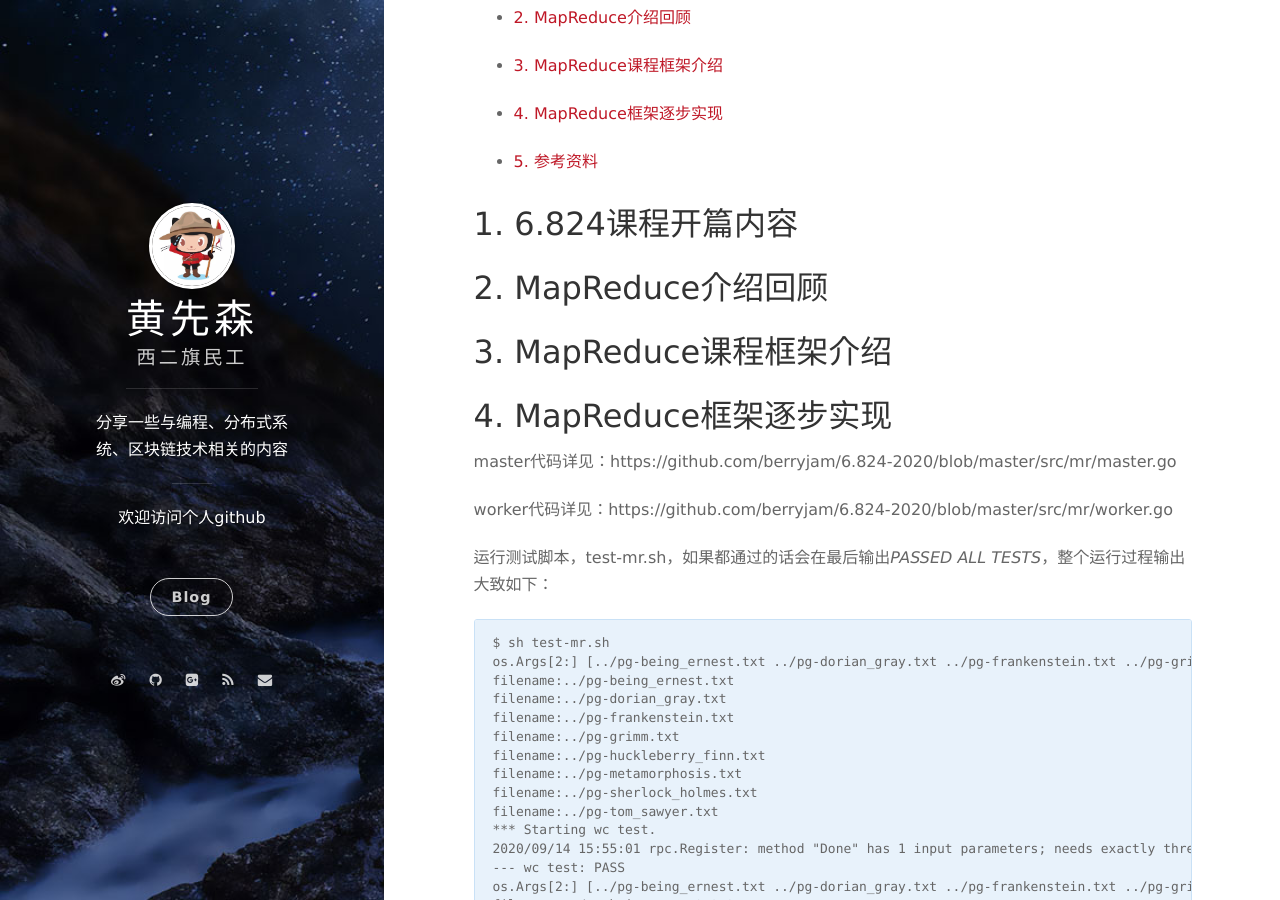
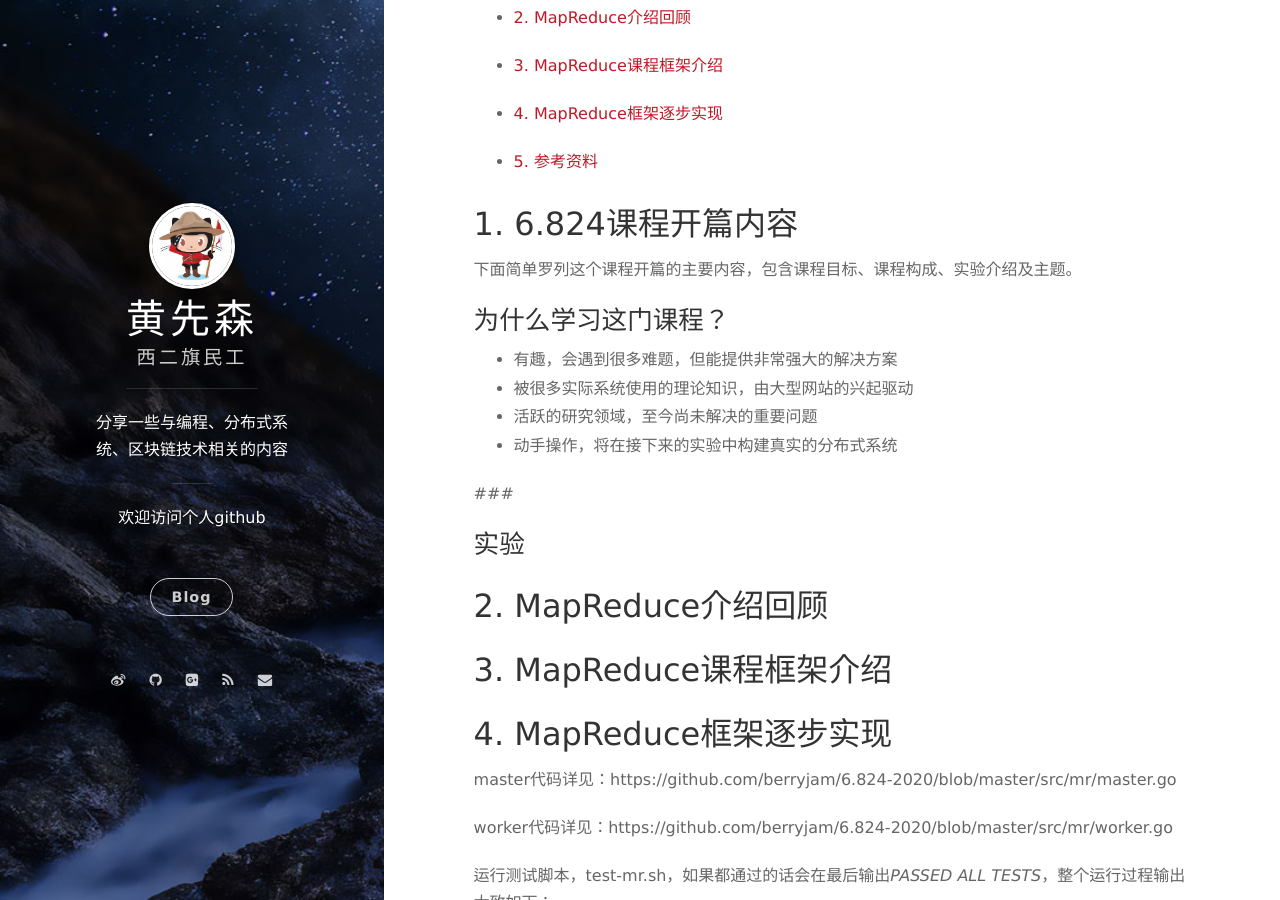
Before and after one commit to berryjam/berryjam.github.io, a Jekyll site: the page built from _posts/2020-09-12-6.824分布式系统课程系列(一):开篇&MapReduce介绍及框架实现.md, in a window 1280 px wide and 900 px high, scrolled down 484 px. Built offline with Jekyll 4.4.1, drawn with Linux system fonts in a browser that asks for light colours; nearby versions of some CDN libraries; comment, search, counter and statistics services are not loaded.

Commit message:
Update 2020-09-12-6.824分布式系统课程系列(一):开篇&MapReduce介绍及框架实现.md

```diff
--- a/_posts/2020-09-12-6.824分布式系统课程系列(一):开篇&MapReduce介绍及框架实现.md
+++ b/_posts/2020-09-12-6.824分布式系统课程系列(一):开篇&MapReduce介绍及框架实现.md
@@ -22,8 +22,21 @@ tags: 分布式系统 MapReduce 6.824
 
 ## 1. 6.824课程开篇内容
 
+下面简单罗列这个课程开篇的主要内容，包含课程目标、课程构成、实验介绍及主题。
+
+### 为什么学习这门课程？
+- 有趣，会遇到很多难题，但能提供非常强大的解决方案
+- 被很多实际系统使用的理论知识，由大型网站的兴起驱动
+- 活跃的研究领域，至今尚未解决的重要问题
+- 动手操作，将在接下来的实验中构建真实的分布式系统
+
+###
+
+### 实验
+
 
 ## 2. MapReduce介绍回顾
+
 
 
 ## 3. MapReduce课程框架介绍
```
